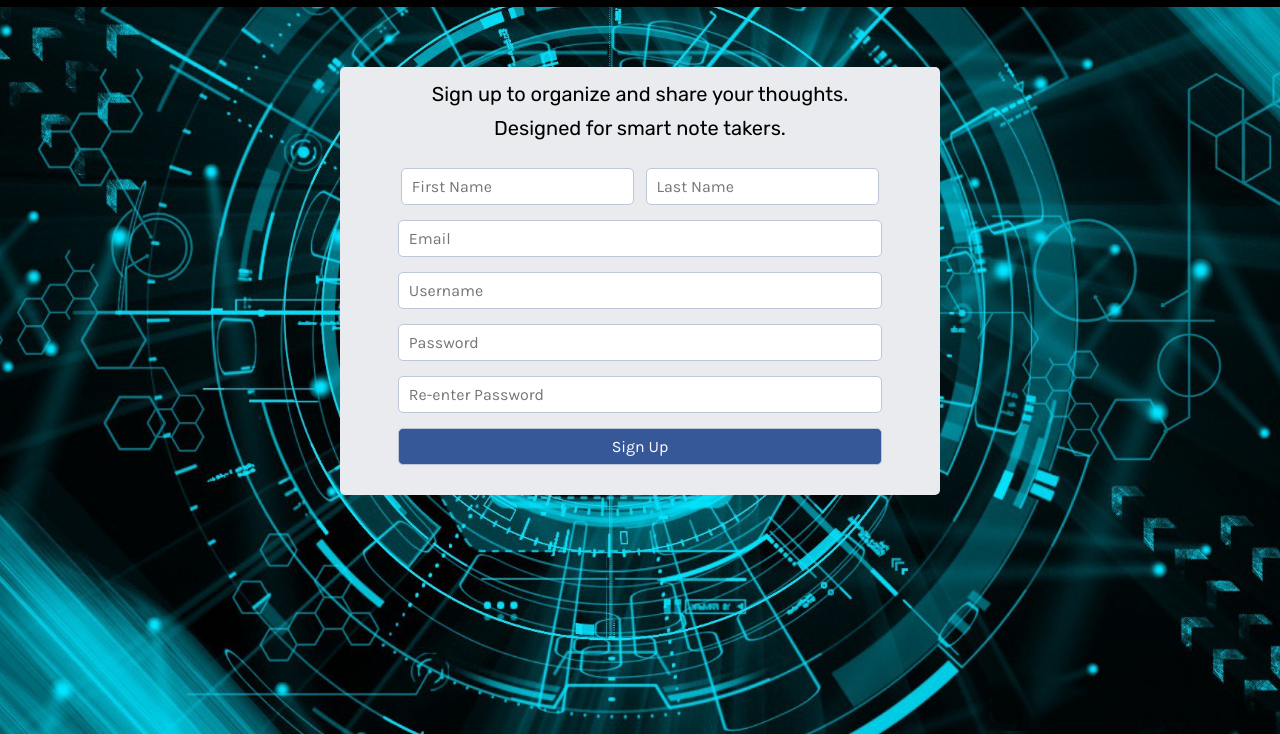
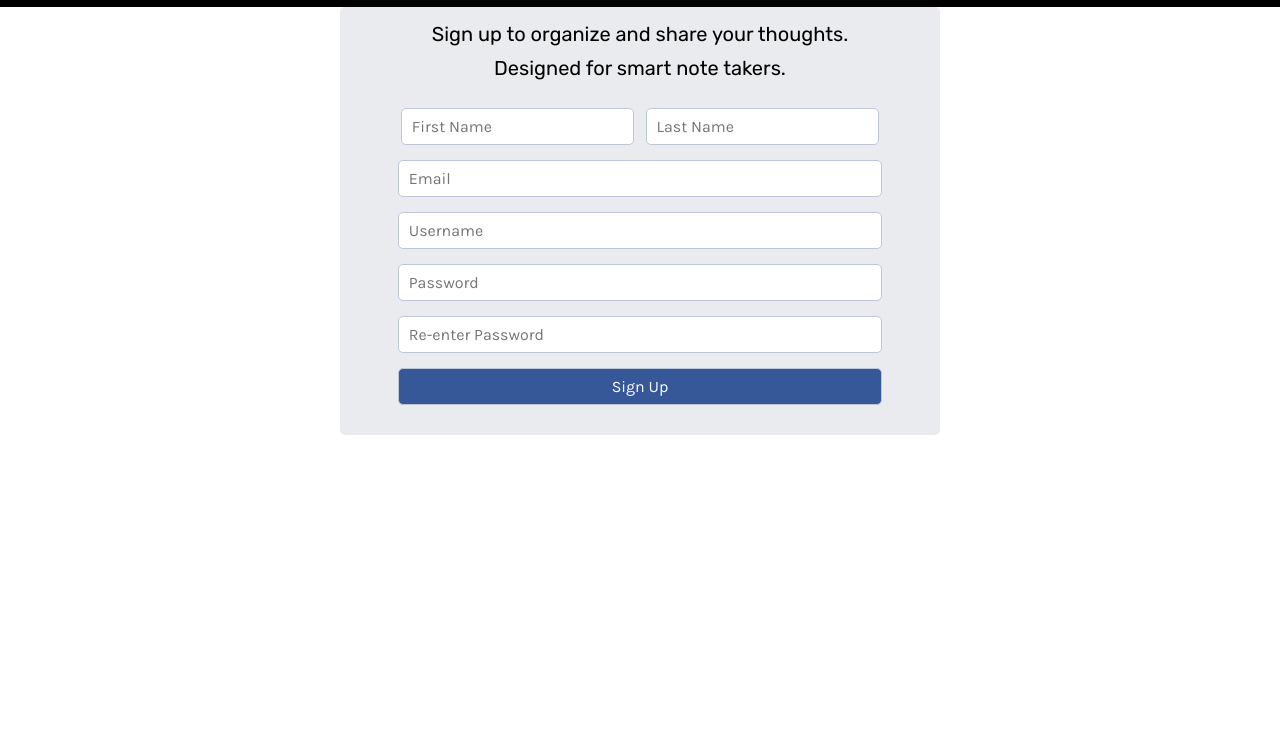
Before and after one commit to fucata55/ataNote-node-capstone, a website: page public/index.html in a window 1280 px wide. Shown: the part 66-800 px from the top of the page. Drawn offline with nearby package versions, Linux system fonts and the light colour scheme.

Commit message:
Polished landing and registration pages

```diff
--- a/public/main.css
+++ b/public/main.css
@@ -16,10 +16,6 @@
     -webkit-padding-end: 0px;
 }
 
-html {
-    background: url(./images/tron-wallpaper.jpg) no-repeat center center fixed;
-    background-size: cover
-}
 nav {
     display: inline-block;
     float: right;
@@ -85,7 +81,6 @@ button>img {
 
 .forms {
     text-align: center;
-    margin-top: 60px;
     width: 600px;
     margin-left: auto;
     margin-right: auto;
@@ -262,7 +257,6 @@ button>img {
     margin-bottom: 20px;
 }
 
-
 @media only screen and (max-width: 915px) {
     .editor,
     .users,
```
